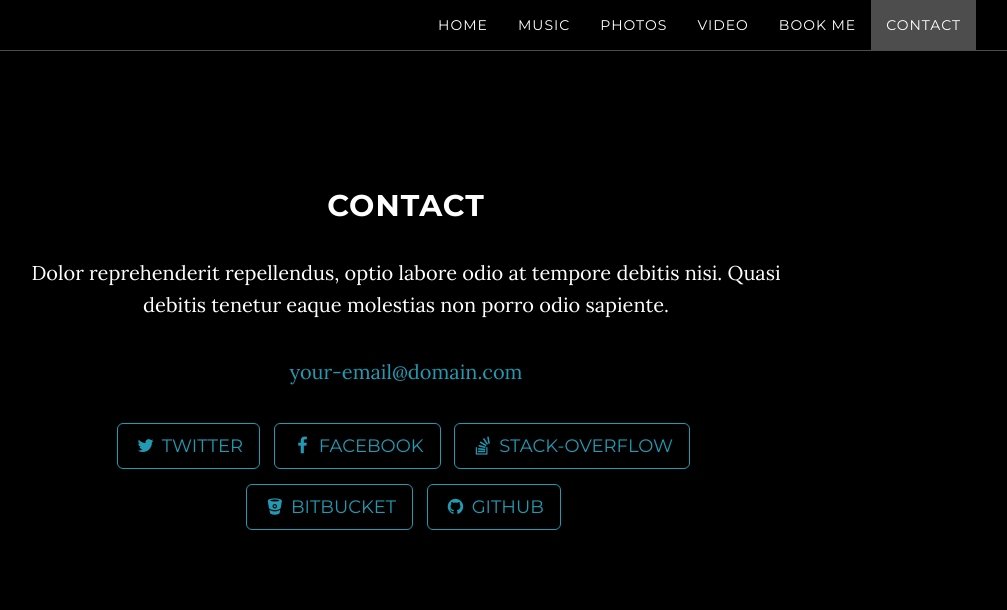
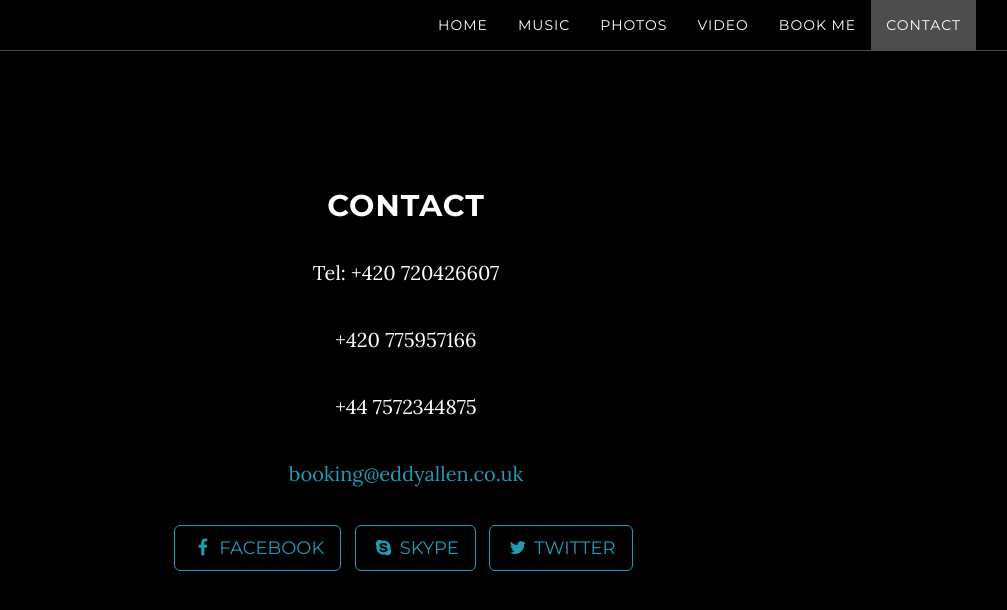
Before and after one commit to eddyallen/eddyallen.github.io, a Jekyll site: the page built from index.html, in a window 1280 px wide and 900 px high, scrolled down 3795 px. Shown: the top 610 px of the window, without its empty margins (234-1241 px from the left). Built offline with Jekyll 4.4.1, drawn with Linux system fonts in a browser that asks for light colours.

Commit message:
readme and social media updates

```diff
--- a/_config.yml
+++ b/_config.yml
@@ -1,6 +1,6 @@
 # Site settings
 title: eddy allen
-email: your-email@domain.com
+email: booking@eddyallen.co.uk
 url: http://eddyallen.co.uk
 description: "Write an awesome description for your new site here. You can edit this line in _config.yml. It will appear in your document head meta (for Google search results) and in your feed.xml site description."
 
@@ -14,16 +14,12 @@ footer: eddy allen
 
 # Social networks usernames (many more available: google-plus, flickr, dribbble, pinterest, instagram, tumblr, linkedin, etc.)
 social:
+  - title: facebook
+    url: https://www.facebook.com/eddy.allen.75
+  - title: skype
+    url: eddyallen4peace
   - title: twitter
     url: https://twitter.com/SBootstrap
-  - title: facebook
-    url:
-  - title: stack-overflow
-    url: http://stackoverflow.com/questions/tagged/jekyll
-  - title: bitbucket
-    url: http://bitbucket.org/jekyll
-  - title: github
-    url: https://github.com/IronSummitMedia/startbootstrap
 
 # Build settings
 markdown: kramdown
--- a/_includes/contact.html
+++ b/_includes/contact.html
@@ -3,9 +3,10 @@
         <div class="row">
             <div class="col-lg-8 col-lg-offset-2">
                 <h2>Contact</h2>
-                <p>Dolor reprehenderit repellendus, optio labore odio at tempore debitis nisi. Quasi debitis tenetur eaque molestias non porro odio sapiente.</p>
-                <p><a href="mailto:{{ site.email }}">{{ site.email }}</a>
-                </p>
+                <p>Tel: +420 720426607</p>
+                <p>+420 775957166</p>
+                <p>+44 7572344875</p>
+                <p><a href="mailto:{{ site.email }}">{{ site.email }}</a></p>
                 <ul class="list-inline banner-social-buttons">
                     {% for network in site.social %}
                     <li>
```
Also changed, not shown: README.md.
